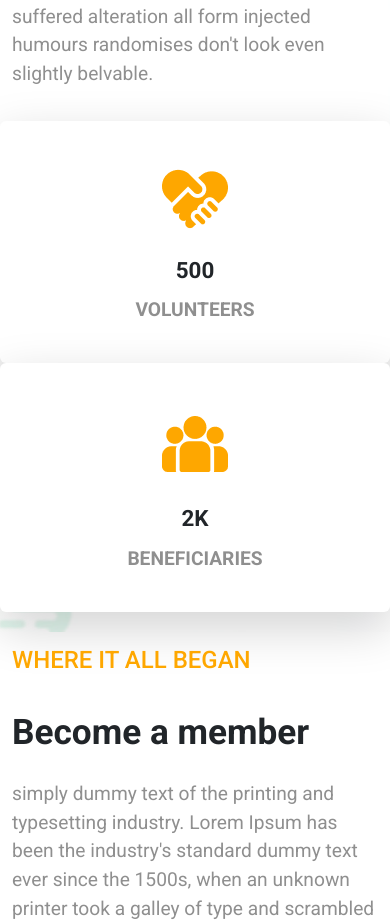
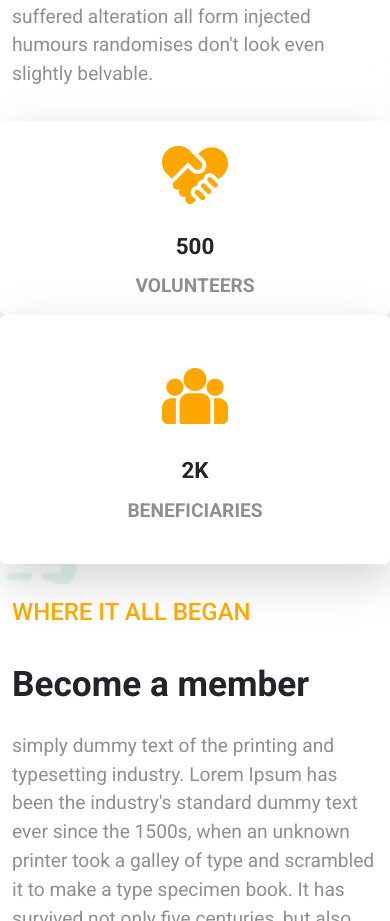
Before and after one commit to Asifmzn12/New-Project, a React (Vite) app: page / in a window 390 px wide. Shown: the part 3629-4550 px from the top of the page. Built offline with nearby package versions, Linux system fonts and the light colour scheme.

Commit message:
some chnages

```diff
--- a/src/Section4.jsx
+++ b/src/Section4.jsx
@@ -20,7 +20,7 @@ function Section4() {
                             <div className="col-md-4"></div>
                         </div>
                         <div className="row py-3 justify-content-md-between justify-content-evenly">
-                            <div className="col-md-5 rounded bg-white leftbox d-flex flex-column justify-content-center align-items-center py-4 gap-1 shadow-lg" >
+                            <div className="col-md-5 rounded bg-white leftbox d-flex flex-column justify-content-center align-items-center p-0  gap-1 shadow-lg" >
                                 <div className="py-2 my-3 my-md-0">
                                     <img src="heart.png" className="img-fluid"></img>
 
```
